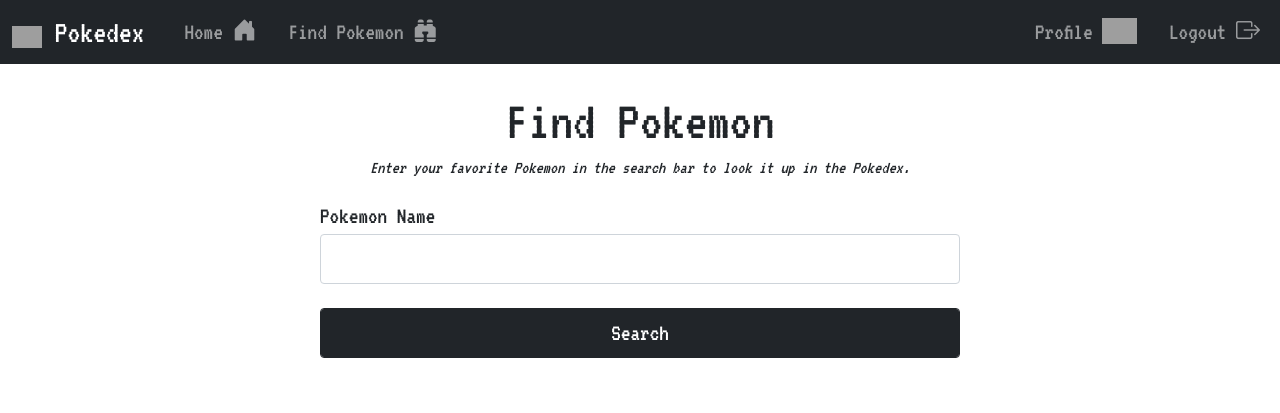
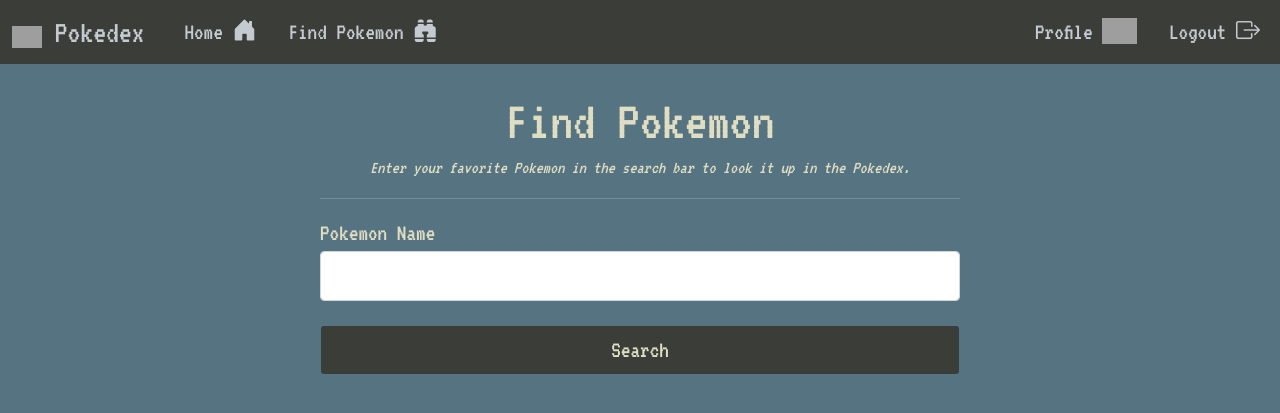
Before and after one commit to pjkozlowskijr/Pokedex, a Flask app: page /lookup in a window 1280 px wide. Shown: the top 413 px of the page. Run offline with Flask 2, Linux system fonts and the light colour scheme; the visitor is signed in with stand-in values (Sample User, id 1); data comes from the database, SQL or seed files in the repository; grey boxes are pictures that could not be loaded.

Commit message:
Update styling.

```diff
--- a/app/blueprints/auth/forms.py
+++ b/app/blueprints/auth/forms.py
@@ -23,7 +23,7 @@ class RegisterForm(FlaskForm):
     av3_img = markupsafe.Markup(f"<img src='https://avatars.dicebear.com/api/bottts/{av3}.svg' height='100px'")
     av4_img = markupsafe.Markup(f"<img src='https://avatars.dicebear.com/api/bottts/{av4}.svg' height='100px'")
 
-    icon = RadioField("Avatar", validators=[DataRequired()], choices = [(av1, av1_img), (av2, av2_img), (av3, av3_img), (av4, av4_img)])
+    icon = RadioField("Select Avatar:", validators=[DataRequired()], choices = [(av1, av1_img), (av2, av2_img), (av3, av3_img), (av4, av4_img)])
 
     def validate_email(form, field):
         email_already_used = User.query.filter_by(email=field.data).first()
@@ -53,4 +53,4 @@ class EditProfileForm(FlaskForm):
     av3_img = markupsafe.Markup(f"<img src='https://avatars.dicebear.com/api/bottts/{av3}.svg' height='100px'")
     av4_img = markupsafe.Markup(f"<img src='https://avatars.dicebear.com/api/bottts/{av4}.svg' height='100px'")
 
-    icon = RadioField("Avatar", validators=[DataRequired()], choices = [(9000, "Keep Avatar"), (av1, av1_img), (av2, av2_img), (av3, av3_img), (av4, av4_img)])
+    icon = RadioField("Select Avatar:", validators=[DataRequired()], choices = [(9000, "Keep Avatar"), (av1, av1_img), (av2, av2_img), (av3, av3_img), (av4, av4_img)])
--- a/app/blueprints/auth/routes.py
+++ b/app/blueprints/auth/routes.py
@@ -70,5 +70,5 @@ def edit_profile():
 def logout():
     if current_user:
         logout_user()
-        flash("You have logged out successfully.", "primary")
+        flash("You have logged out successfully.", "success")
         return redirect(url_for("auth.login"))
--- a/app/static/css/index.css
+++ b/app/static/css/index.css
@@ -8,13 +8,15 @@ h1{
     font-size: 72px;
     margin-top: 3vh;
     margin-bottom: 3vh;
+    color: rgb(223, 222, 195);
 }
 
 #pokedex{
-    width: 30vw;
+    height: 70vh;
     margin: 20px;
 }
 
 p{
     font-size: 36px;
+    color: rgb(223, 222, 195);
 }
--- a/app/static/css/lookup.css
+++ b/app/static/css/lookup.css
@@ -2,26 +2,34 @@ h1{
     font-size: 56px;
     text-align: center;
     margin: 0;
+    color: rgb(223, 222, 195);
 }
 
 p{
     font-size: 18px;
     text-align: center;
     font-style: italic;
+    color: rgb(223, 222, 195);
 }
 
 .card{
     width: 50vw;
     margin: auto;
     margin-top: 25px;
-    border: 1px solid black;
+    border: 2px solid rgb(58, 61, 56);
+    box-shadow: 5px 5px rgb(58, 61, 56);
+    background-color: rgb(206, 212, 218);
 }
 
 .card-title{
-    font-size: 48px;
+    font-size: 56px;
     text-align: center;
-    margin-top: 8px;
-    margin-bottom: 0;
+    margin: 0;
+    padding-top: 8px;
+    padding-bottom: 8px;
+    color: rgb(206, 212, 218);
+    line-height: 1em;
+    background-color: rgb(101, 85, 96);
 }
 
 #lookup_form{
@@ -32,6 +40,7 @@ p{
 .form-label{
     font-size: 24px;
     margin: 0;
+    color: rgb(223, 222, 195);
 }
 
 .form-control{
@@ -41,12 +50,36 @@ p{
 .table{
     font-size: 24px;
     margin: auto;
+    color: rgb(101, 85, 96);
 }
 
 .table th{
-    width: 12vw;
+    width: 13vw;
 }
 
 .table td{
     text-align: center;
 }
+
+.btn{
+    background-color: rgb(58, 61, 56);
+    color: rgb(223, 222, 195);
+}
+
+.img-fluid{
+    margin: auto;
+    padding-left: 12px;
+    padding-bottom: 12px;
+}
+
+.card-body{
+    padding: 12px;
+}
+
+hr{
+    color: rgb(223, 222, 195);
+}
+
+.btn:hover{
+    color: rgb(86, 115, 130)
+}
--- a/app/static/css/main.css
+++ b/app/static/css/main.css
@@ -1,5 +1,11 @@
 body{
-    font-family: VT323
+    font-family: VT323;
+    background: rgb(86, 115, 130)
+}
+
+.navbar{
+    color: rgb(196, 202, 208);
+    background-color: rgb(58, 61, 56);
 }
 
 .navbar-brand{
@@ -11,6 +17,11 @@ body{
 .nav-link{
     font-size: 24px;
     padding: 0;
+    color: rgb(196, 202, 208)
+}
+
+.nav-link:hover{
+    color: rgb(223, 222, 195);
 }
 
 .nav-link:not(:last-child){
--- a/app/templates/includes/nav.html.j2
+++ b/app/templates/includes/nav.html.j2
@@ -1,4 +1,4 @@
-<nav class="navbar navbar-expand-lg navbar-dark bg-dark">
+<nav class="navbar navbar-expand-lg">
     <div class="container-fluid">
         <span class="navbar-brand">
         <img src="https://res.cloudinary.com/detcvmtip/image/upload/v1651806710/pokedex_images/pokeball_jooxgb.png" alt="Pokeball" width="30" class="d-inline-block align-text-bottom">
--- a/app/templates/login.html.j2
+++ b/app/templates/login.html.j2
@@ -11,7 +11,7 @@ Login
 {% block content %}
 <div id="login_form">
     <h1>Login</h1>
-    <p>Login to begin using the Pokedex.</p>
+    <br>
 
     <form action="{{url_for('auth.login')}}" method="POST">
         {{form.hidden_tag()}}
@@ -30,7 +30,7 @@ Login
             {% endfor %}
         </div>
         <div>
-            {{form.submit(class="btn btn-primary form-control")}}
+            {{form.submit(class="btn form-control")}}
         </div>
     </form>
 </div>
--- a/app/templates/lookup.html.j2
+++ b/app/templates/lookup.html.j2
@@ -12,6 +12,7 @@ Lookup
     <div id="lookup_form">
         <h1>Find Pokemon</h1>
         <p>Enter your favorite Pokemon in the search bar to look it up in the Pokedex.</p>
+        <hr>
         <form action="{{url_for('main.lookup')}}" method="POST">
             {{form.hidden_tag()}}
             <div>
@@ -23,7 +24,7 @@ Lookup
             </div>
             <br>
             <div>
-                {{form.search(class="btn btn-dark form-control")}}
+                {{form.search(class="btn form-control")}}
             </div>
         </form>
     </div>
@@ -32,12 +33,12 @@ Lookup
     <div class="card">
     <h2 class="card-title">{{(pokemon_table.name).title()}}</h2>
         <div class="row g-0 align-items-center">
-            <div class="col-md-4">
-                <img src="{{pokemon_table.sprite}}" class="img-fluid" alt="Picture of {{pokemon_table.name}}.">
+            <div class="col-md-5">
+                <img src="{{pokemon_table.sprite}}" class="img-fluid d-block mx-auto" alt="Picture of {{pokemon_table.name}}.">
             </div>
-            <div class="col-md-8">
+            <div class="col-md-7">
                 <div class="card-body">
-                    <table class="table table-striped table-secondary table-bordered border-dark align-middle">
+                    <table class="table table-borderless align-middle">
                         <tbody>
                             <tr>
                                 <th scope="row">Base Experience</th>
--- a/app/templates/register.html.j2
+++ b/app/templates/register.html.j2
@@ -18,9 +18,11 @@
     {% if current_user.is_authenticated %}
     <h1>Edit Profile</h1>
     <p>Edit your profile by completing all fields in the form below.</p>
+    <hr>
     {% else %}
     <h1>Register</h1>
     <p>Register below to gain access to the Pokedex.</p>
+    <hr>
     {% endif %}
 
     <form action="{{url_for('auth.edit_profile') if current_user.is_authenticated else url_for('auth.register')}}" method="POST">
@@ -82,7 +84,7 @@
             {% endfor %}
         </div>
         <div>
-            {{form.submit(class="btn btn-primary form-control")}}
+            {{form.submit(class="btn form-control")}}
         </div>
     </form>
 </div>
```
Also changed, not shown: app/static/css/login.css (+9 -3 lines), app/static/css/register.css (+21 -0 lines), app/templates/index.html.j2 (+6 -2 lines).
